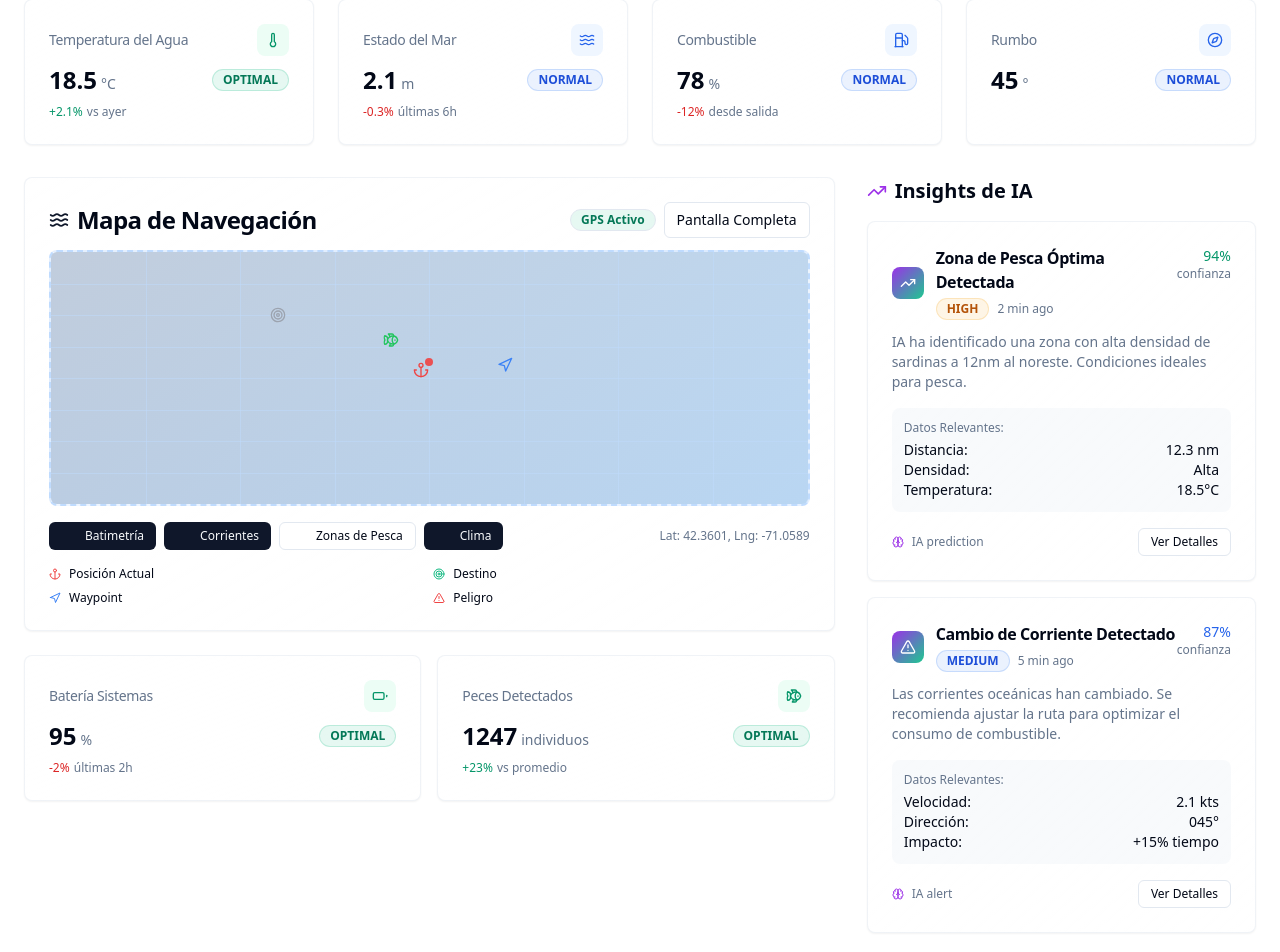
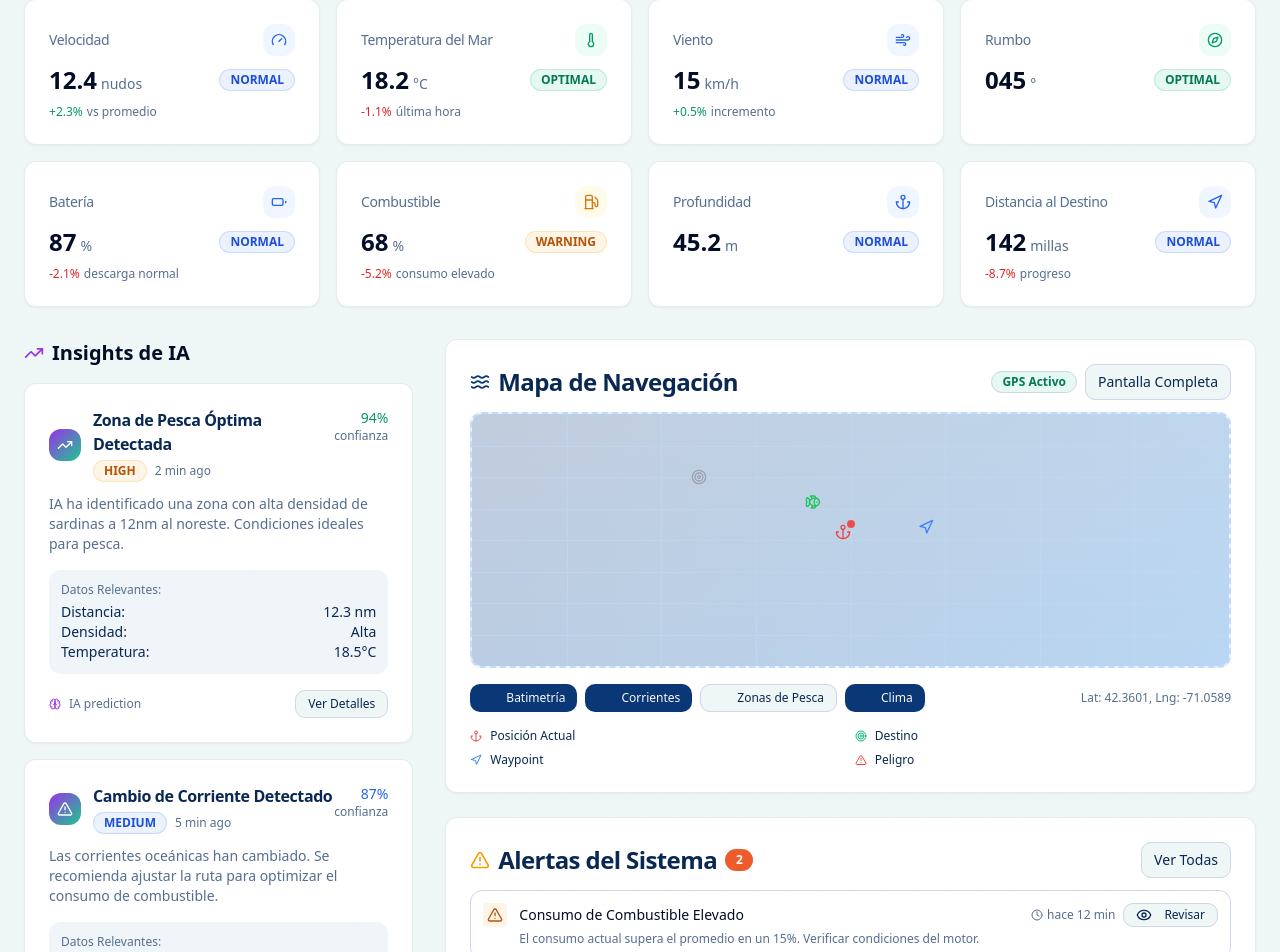
Before and after one commit to zyztek/sardin-sea-mind, a React (Vite) app: page / in a window 1280 px wide. Shown: the part 198-1150 px from the top of the page. Built offline with nearby package versions, Linux system fonts and the light colour scheme.

Commit message:
Add more dashboard components
Implemented additional components for the maritime dashboard, including `MaritimeHeader`, `StatusCard`, `AIInsightCard`, and `MaritimeMap`. These components enhance the dashboard's functionality and user interface.

```diff
--- /dev/null
+++ b/src/components/dashboard/AlertsPanel.tsx
@@ -0,0 +1,156 @@
+import { Card, CardContent, CardHeader, CardTitle } from "@/components/ui/card";
+import { Badge } from "@/components/ui/badge";
+import { Button } from "@/components/ui/button";
+import {
+  AlertTriangle,
+  Info,
+  CheckCircle,
+  XCircle,
+  Clock,
+  Eye
+} from "lucide-react";
+
+interface Alert {
+  id: string;
+  type: 'warning' | 'info' | 'success' | 'error';
+  title: string;
+  message: string;
+  timestamp: string;
+  acknowledged: boolean;
+}
+
+interface AlertsPanelProps {
+  className?: string;
+}
+
+export function AlertsPanel({ className = "" }: AlertsPanelProps) {
+  const alerts: Alert[] = [
+    {
+      id: "1",
+      type: "warning",
+      title: "Consumo de Combustible Elevado",
+      message: "El consumo actual supera el promedio en un 15%. Verificar condiciones del motor.",
+      timestamp: "hace 12 min",
+      acknowledged: false
+    },
+    {
+      id: "2",
+      type: "info",
+      title: "Zona de Pesca Óptima Detectada",
+      message: "IA detectó alta probabilidad de sardinas a 2.3 millas al noroeste.",
+      timestamp: "hace 25 min",
+      acknowledged: false
+    },
+    {
+      id: "3",
+      type: "success",
+      title: "Ruta Optimizada",
+      message: "Nueva ruta calculada reduce tiempo de viaje en 18 minutos.",
+      timestamp: "hace 1 hora",
+      acknowledged: true
+    },
+    {
+      id: "4",
+      type: "warning",
+      title: "Condiciones Meteorológicas",
+      message: "Vientos de 25-30 km/h previstos en las próximas 3 horas.",
+      timestamp: "hace 2 horas",
+      acknowledged: true
+    }
+  ];
+
+  const getAlertIcon = (type: string) => {
+    switch (type) {
+      case 'warning':
+        return AlertTriangle;
+      case 'info':
+        return Info;
+      case 'success':
+        return CheckCircle;
+      case 'error':
+        return XCircle;
+      default:
+        return Info;
+    }
+  };
+
+  const getAlertColor = (type: string) => {
+    switch (type) {
+      case 'warning':
+        return 'bg-amber-500/10 text-amber-700 border-amber-500/20';
+      case 'info':
+        return 'bg-blue-500/10 text-blue-700 border-blue-500/20';
+      case 'success':
+        return 'bg-emerald-500/10 text-emerald-700 border-emerald-500/20';
+      case 'error':
+        return 'bg-red-500/10 text-red-700 border-red-500/20';
+      default:
+        return 'bg-gray-500/10 text-gray-700 border-gray-500/20';
+    }
+  };
+
+  const unacknowledgedCount = alerts.filter(alert => !alert.acknowledged).length;
+
+  return (
+    <Card className={`maritime-panel ${className}`}>
+      <CardHeader className="pb-3">
+        <div className="flex items-center justify-between">
+          <CardTitle className="flex items-center space-x-2">
+            <AlertTriangle className="h-5 w-5 text-amber-500" />
+            <span>Alertas del Sistema</span>
+            {unacknowledgedCount > 0 && (
+              <Badge variant="destructive" className="ml-2">
+                {unacknowledgedCount}
+              </Badge>
+            )}
+          </CardTitle>
+          <Button size="sm" variant="outline">
+            Ver Todas
+          </Button>
+        </div>
+      </CardHeader>
+
+      <CardContent className="space-y-3">
+        {alerts.slice(0, 4).map((alert) => {
+          const Icon = getAlertIcon(alert.type);
+          return (
+            <div
+              key={alert.id}
+              className={`p-3 rounded-lg border transition-all duration-200 ${
+                alert.acknowledged ? 'opacity-60' : 'hover:shadow-sm'
+              }`}
+            >
+              <div className="flex items-start space-x-3">
+                <div className={`p-1 rounded ${getAlertColor(alert.type)}`}>
+                  <Icon className="h-4 w-4" />
+                </div>
+                <div className="flex-1 space-y-1">
+                  <div className="flex items-center justify-between">
+                    <h4 className="text-sm font-medium text-foreground">
+                      {alert.title}
+                    </h4>
+                    <div className="flex items-center space-x-2">
+                      <div className="flex items-center space-x-1 text-xs text-muted-foreground">
+                        <Clock className="h-3 w-3" />
+                        <span>{alert.timestamp}</span>
+                      </div>
+                      {!alert.acknowledged && (
+                        <Button size="sm" variant="outline" className="h-6 text-xs">
+                          <Eye className="h-3 w-3 mr-1" />
+                          Revisar
+                        </Button>
+                      )}
+                    </div>
+                  </div>
+                  <p className="text-xs text-muted-foreground">
+                    {alert.message}
+                  </p>
+                </div>
+              </div>
+            </div>
+          );
+        })}
+      </CardContent>
+    </Card>
+  );
+}
--- /dev/null
+++ b/src/components/dashboard/MetricsGrid.tsx
@@ -0,0 +1,98 @@
+import { StatusCard } from "./StatusCard";
+import {
+  Gauge,
+  Thermometer,
+  Wind,
+  Compass,
+  Battery,
+  Fuel,
+  Anchor,
+  NavigationIcon
+} from "lucide-react";
+
+interface MetricsGridProps {
+  className?: string;
+}
+
+export function MetricsGrid({ className = "" }: MetricsGridProps) {
+  const metrics = [
+    {
+      title: "Velocidad",
+      value: "12.4",
+      unit: "nudos",
+      status: "normal" as const,
+      icon: Gauge,
+      trend: { value: 2.3, label: "vs promedio" }
+    },
+    {
+      title: "Temperatura del Mar",
+      value: "18.2",
+      unit: "°C",
+      status: "optimal" as const,
+      icon: Thermometer,
+      trend: { value: -1.1, label: "última hora" }
+    },
+    {
+      title: "Viento",
+      value: "15",
+      unit: "km/h",
+      status: "normal" as const,
+      icon: Wind,
+      trend: { value: 0.5, label: "incremento" }
+    },
+    {
+      title: "Rumbo",
+      value: "045",
+      unit: "°",
+      status: "optimal" as const,
+      icon: Compass
+    },
+    {
+      title: "Batería",
+      value: "87",
+      unit: "%",
+      status: "normal" as const,
+      icon: Battery,
+      trend: { value: -2.1, label: "descarga normal" }
+    },
+    {
+      title: "Combustible",
+      value: "68",
+      unit: "%",
+      status: "warning" as const,
+      icon: Fuel,
+      trend: { value: -5.2, label: "consumo elevado" }
+    },
+    {
+      title: "Profundidad",
+      value: "45.2",
+      unit: "m",
+      status: "normal" as const,
+      icon: Anchor
+    },
+    {
+      title: "Distancia al Destino",
+      value: "142",
+      unit: "millas",
+      status: "normal" as const,
+      icon: NavigationIcon,
+      trend: { value: -8.7, label: "progreso" }
+    }
+  ];
+
+  return (
+    <div className={`grid grid-cols-1 md:grid-cols-2 lg:grid-cols-4 gap-4 ${className}`}>
+      {metrics.map((metric, index) => (
+        <StatusCard
+          key={index}
+          title={metric.title}
+          value={metric.value}
+          unit={metric.unit}
+          status={metric.status}
+          icon={metric.icon}
+          trend={metric.trend}
+        />
+      ))}
+    </div>
+  );
+}
--- a/src/index.css
+++ b/src/index.css
@@ -114,6 +114,14 @@
   .bg-ai-gradient {
     background: var(--gradient-ai);
   }
+
+  .wave-motion {
+    animation: wave-motion 4s ease-in-out infinite;
+  }
+
+  .sonar-ping {
+    animation: sonar-ping 2s ease-out infinite;
+  }
 }
 
 @keyframes ai-pulse {
@@ -127,95 +135,30 @@
   }
 }
 
-/* Definition of the design system. All colors, gradients, fonts, etc should be defined here.
-All colors MUST be HSL.
-*/
+/* Additional Maritime Animations */
+@keyframes wave-motion {
+  0%, 100% {
+    transform: translateX(0) translateY(0);
+  }
+  25% {
+    transform: translateX(2px) translateY(-1px);
+  }
+  50% {
+    transform: translateX(0) translateY(-2px);
+  }
+  75% {
+    transform: translateX(-2px) translateY(-1px);
+  }
+}
 
-@layer base {
-  :root {
-    --background: 0 0% 100%;
-    --foreground: 222.2 84% 4.9%;
-
-    --card: 0 0% 100%;
-    --card-foreground: 222.2 84% 4.9%;
-
-    --popover: 0 0% 100%;
-    --popover-foreground: 222.2 84% 4.9%;
-
-    --primary: 222.2 47.4% 11.2%;
-    --primary-foreground: 210 40% 98%;
-
-    --secondary: 210 40% 96.1%;
-    --secondary-foreground: 222.2 47.4% 11.2%;
-
-    --muted: 210 40% 96.1%;
-    --muted-foreground: 215.4 16.3% 46.9%;
-
-    --accent: 210 40% 96.1%;
-    --accent-foreground: 222.2 47.4% 11.2%;
-
-    --destructive: 0 84.2% 60.2%;
-    --destructive-foreground: 210 40% 98%;
-
-    --border: 214.3 31.8% 91.4%;
-    --input: 214.3 31.8% 91.4%;
-    --ring: 222.2 84% 4.9%;
-
-    --radius: 0.5rem;
-
-    --sidebar-background: 0 0% 98%;
-
-    --sidebar-foreground: 240 5.3% 26.1%;
-
-    --sidebar-primary: 240 5.9% 10%;
-
-    --sidebar-primary-foreground: 0 0% 98%;
-
-    --sidebar-accent: 240 4.8% 95.9%;
-
-    --sidebar-accent-foreground: 240 5.9% 10%;
-
-    --sidebar-border: 220 13% 91%;
-
-    --sidebar-ring: 217.2 91.2% 59.8%;
+@keyframes sonar-ping {
+  0% {
+    transform: scale(1);
+    opacity: 1;
   }
-
-  .dark {
-    --background: 222.2 84% 4.9%;
-    --foreground: 210 40% 98%;
-
-    --card: 222.2 84% 4.9%;
-    --card-foreground: 210 40% 98%;
-
-    --popover: 222.2 84% 4.9%;
-    --popover-foreground: 210 40% 98%;
-
-    --primary: 210 40% 98%;
-    --primary-foreground: 222.2 47.4% 11.2%;
-
-    --secondary: 217.2 32.6% 17.5%;
-    --secondary-foreground: 210 40% 98%;
-
-    --muted: 217.2 32.6% 17.5%;
-    --muted-foreground: 215 20.2% 65.1%;
-
-    --accent: 217.2 32.6% 17.5%;
-    --accent-foreground: 210 40% 98%;
-
-    --destructive: 0 62.8% 30.6%;
-    --destructive-foreground: 210 40% 98%;
-
-    --border: 217.2 32.6% 17.5%;
-    --input: 217.2 32.6% 17.5%;
-    --ring: 212.7 26.8% 83.9%;
-    --sidebar-background: 240 5.9% 10%;
-    --sidebar-foreground: 240 4.8% 95.9%;
-    --sidebar-primary: 224.3 76.3% 48%;
-    --sidebar-primary-foreground: 0 0% 100%;
-    --sidebar-accent: 240 3.7% 15.9%;
-    --sidebar-accent-foreground: 240 4.8% 95.9%;
-    --sidebar-border: 240 3.7% 15.9%;
-    --sidebar-ring: 217.2 91.2% 59.8%;
+  100% {
+    transform: scale(3);
+    opacity: 0;
   }
 }
 
--- a/src/pages/Index.tsx
+++ b/src/pages/Index.tsx
@@ -1,6 +1,7 @@
 import { MaritimeHeader } from "@/components/layout/MaritimeHeader";
-import { StatusCard } from "@/components/dashboard/StatusCard";
+import { MetricsGrid } from "@/components/dashboard/MetricsGrid";
 import { AIInsightCard } from "@/components/dashboard/AIInsightCard";
+import { AlertsPanel } from "@/components/dashboard/AlertsPanel";
 import { MaritimeMap } from "@/components/navigation/MaritimeMap";
 import {
   Thermometer,
@@ -92,75 +93,13 @@ const Index = () => {
           </p>
         </div>
 
-        {/* Status Grid */}
-        <div className="grid grid-cols-1 md:grid-cols-2 lg:grid-cols-4 gap-6 mb-8">
-          <StatusCard
-            title="Temperatura del Agua"
-            value={18.5}
-            unit="°C"
-            status="optimal"
-            icon={Thermometer}
-            trend={{ value: 2.1, label: "vs ayer" }}
-          />
-          <StatusCard
-            title="Estado del Mar"
-            value={2.1}
-            unit="m"
-            status="normal"
-            icon={Waves}
-            trend={{ value: -0.3, label: "últimas 6h" }}
-          />
-          <StatusCard
-            title="Combustible"
-            value={78}
-            unit="%"
-            status="normal"
-            icon={Fuel}
-            trend={{ value: -12, label: "desde salida" }}
-          />
-          <StatusCard
-            title="Rumbo"
-            value={45}
-            unit="°"
-            status="normal"
-            icon={Compass}
-          />
-        </div>
+        {/* Metrics Grid */}
+        <MetricsGrid className="mb-8" />
 
         {/* Main Content Grid */}
         <div className="grid grid-cols-1 lg:grid-cols-3 gap-8">
-          {/* Map Section */}
-          <div className="lg:col-span-2">
-            <MaritimeMap
-              waypoints={mockWaypoints}
-              currentPosition={{ lat: 42.3601, lng: -71.0589 }}
-              onWaypointSelect={(waypoint) => console.log('Selected:', waypoint)}
-              onLayerToggle={(layerId) => console.log('Toggled layer:', layerId)}
-            />
-
-            {/* Additional Status Cards */}
-            <div className="grid grid-cols-1 md:grid-cols-2 gap-4 mt-6">
-              <StatusCard
-                title="Batería Sistemas"
-                value={95}
-                unit="%"
-                status="optimal"
-                icon={Battery}
-                trend={{ value: -2, label: "últimas 2h" }}
-              />
-              <StatusCard
-                title="Peces Detectados"
-                value={1247}
-                unit="individuos"
-                status="optimal"
-                icon={Fish}
-                trend={{ value: 23, label: "vs promedio" }}
-              />
-            </div>
-          </div>
-
-          {/* AI Insights Sidebar */}
-          <div className="space-y-6">
+          {/* Left Column - AI Insights */}
+          <div className="lg:col-span-1 space-y-6">
             <div>
               <h2 className="text-xl font-semibold mb-4 flex items-center">
                 <TrendingUp className="h-5 w-5 mr-2 text-ai-neural" />
@@ -199,6 +138,18 @@ const Index = () => {
               </div>
             </div>
           </div>
+
+          {/* Right Column - Map and Alerts */}
+          <div className="lg:col-span-2 space-y-6">
+            <MaritimeMap
+              waypoints={mockWaypoints}
+              currentPosition={{ lat: 42.3601, lng: -71.0589 }}
+              onWaypointSelect={(waypoint) => console.log('Selected:', waypoint)}
+              onLayerToggle={(layerId) => console.log('Toggled layer:', layerId)}
+            />
+
+            <AlertsPanel />
+          </div>
         </div>
       </main>
     </div>
```
